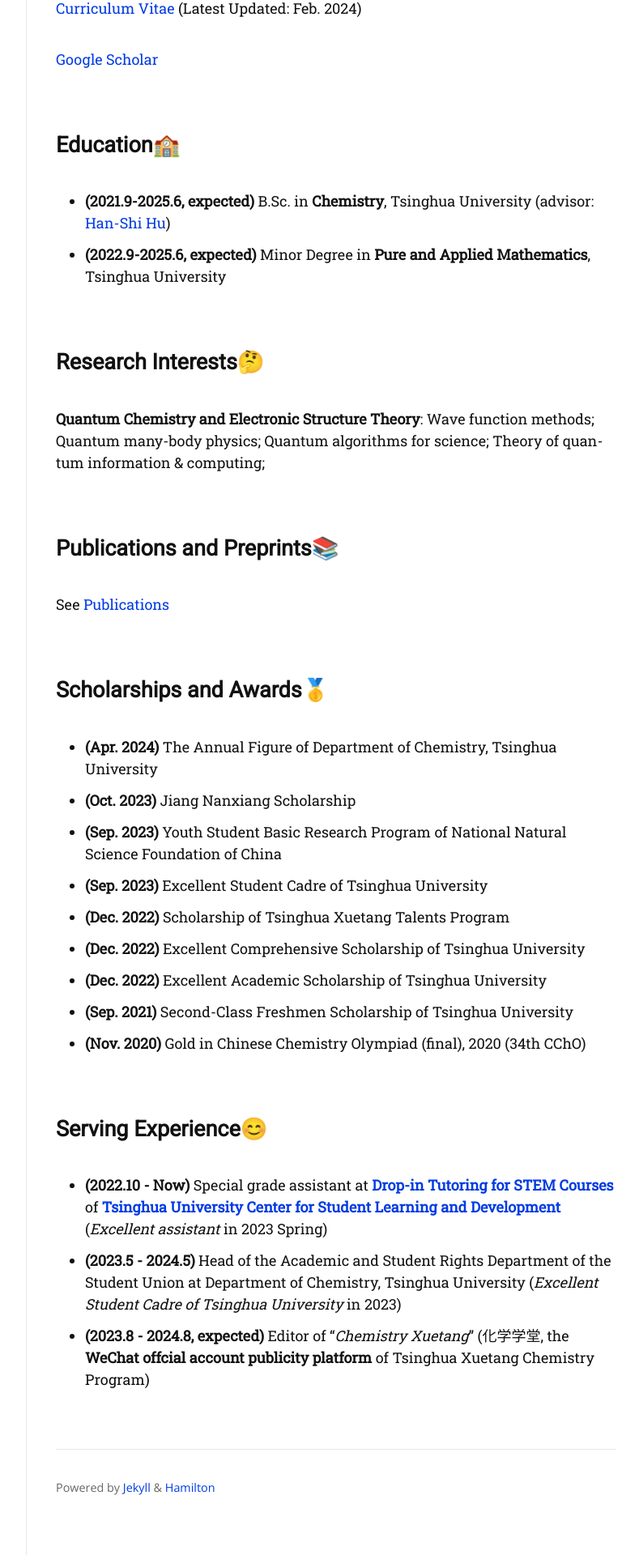
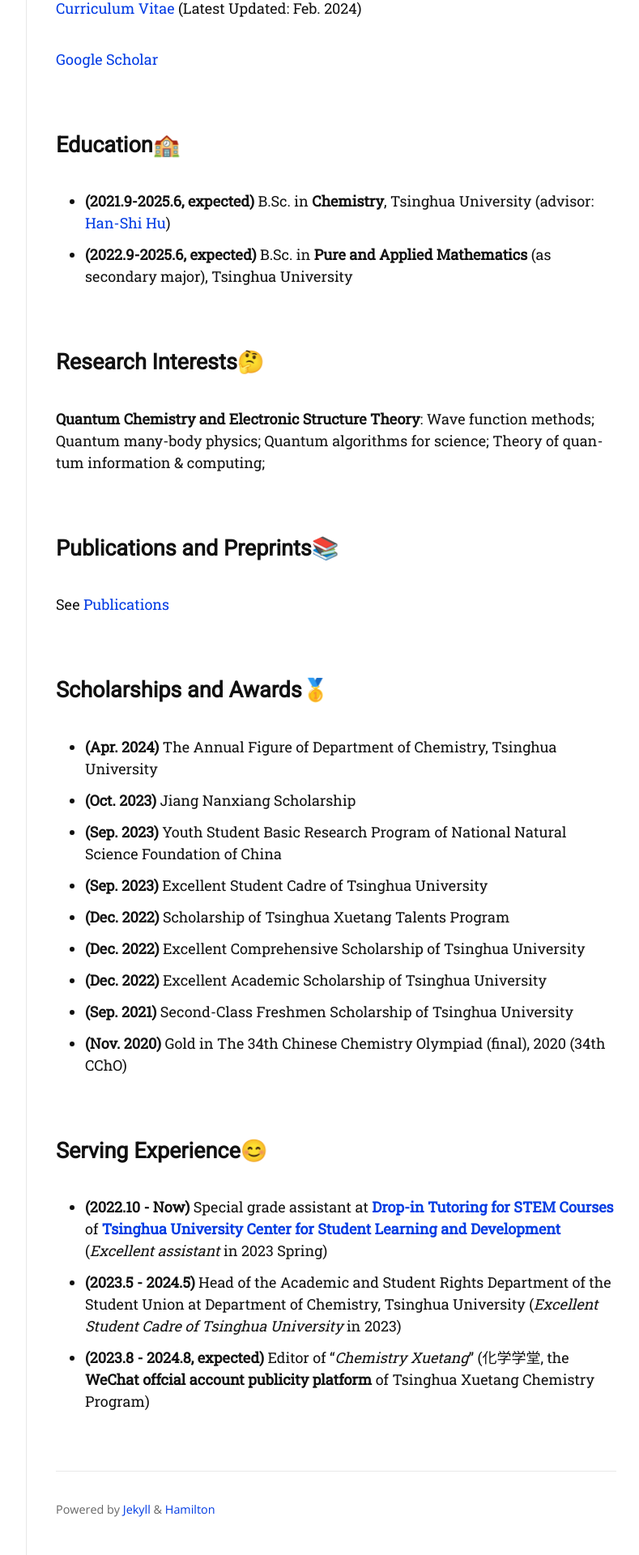
Before and after one commit to haoen2021/haoen2021.github.io, a Jekyll site: the page built from about.md, in a window 1280 px wide. Shown: the part 908-2828 px from the top of the page at 81% size, without its empty margins (357-1146 px from the left). Built offline with Jekyll 4.4.1, drawn with Linux system fonts in a browser that asks for light colours; nearby versions of some CDN libraries; some web fonts are replaced.

Commit message:
updated about

```diff
--- a/about.md
+++ b/about.md
@@ -25,7 +25,7 @@ E-mail:
 ## Education🏫
 
 - **(2021.9-2025.6, expected)** B.Sc. in **Chemistry**, Tsinghua University (advisor: [Han-Shi Hu](https://scholar.google.com/citations?user=W2sG5oEAAAAJ&hl=en))
-- **(2022.9-2025.6, expected)** Minor Degree in **Pure and Applied Mathematics**, Tsinghua University
+- **(2022.9-2025.6, expected)** B.Sc. in **Pure and Applied Mathematics** (as secondary major), Tsinghua University
 
 ## Research Interests🤔
 
@@ -46,7 +46,7 @@ See [Publications](pubs.md)
 - **(Dec. 2022)** Excellent Comprehensive Scholarship of Tsinghua University
 - **(Dec. 2022)** Excellent Academic Scholarship of Tsinghua University
 - **(Sep. 2021)** Second-Class Freshmen Scholarship of Tsinghua University
-- **(Nov. 2020)** Gold in Chinese Chemistry Olympiad (final), 2020 (34th CChO)
+- **(Nov. 2020)** Gold in The 34th Chinese Chemistry Olympiad (final), 2020 (34th CChO)
 
 ## Serving Experience😊
 
```
Also changed, not shown: index.md (+1 -1 lines).
